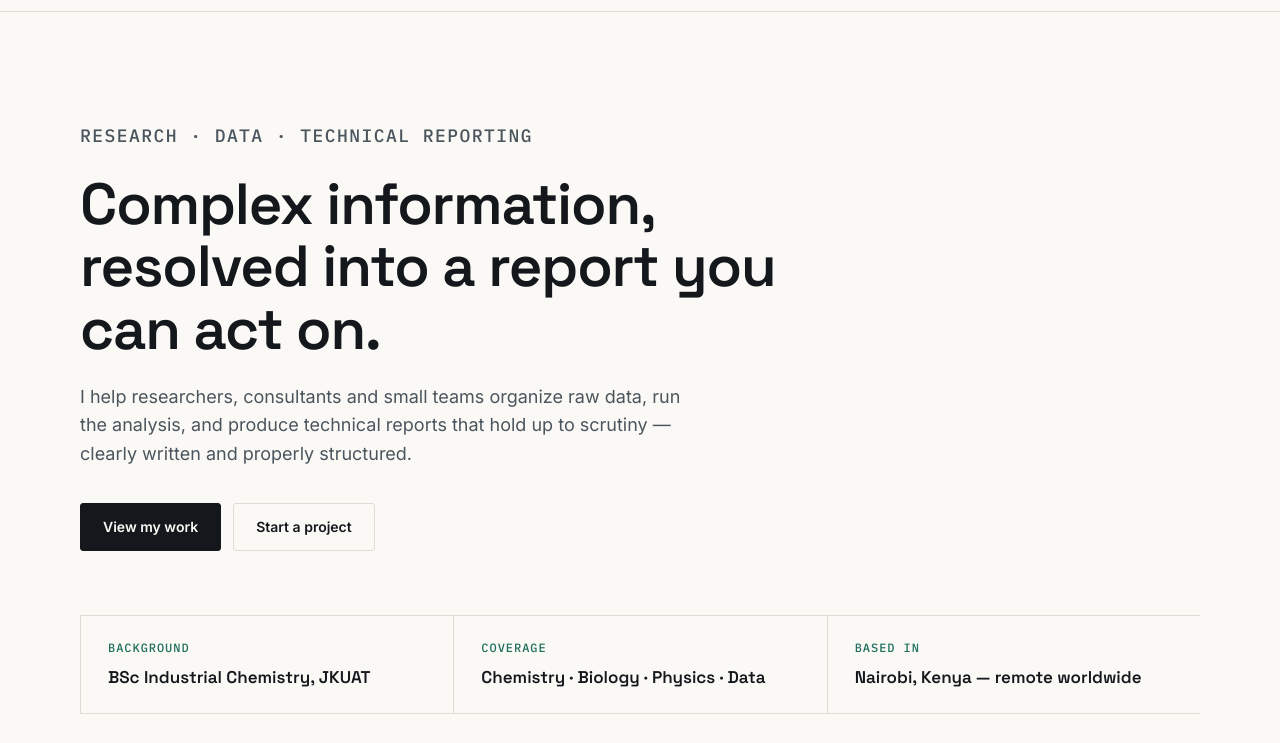
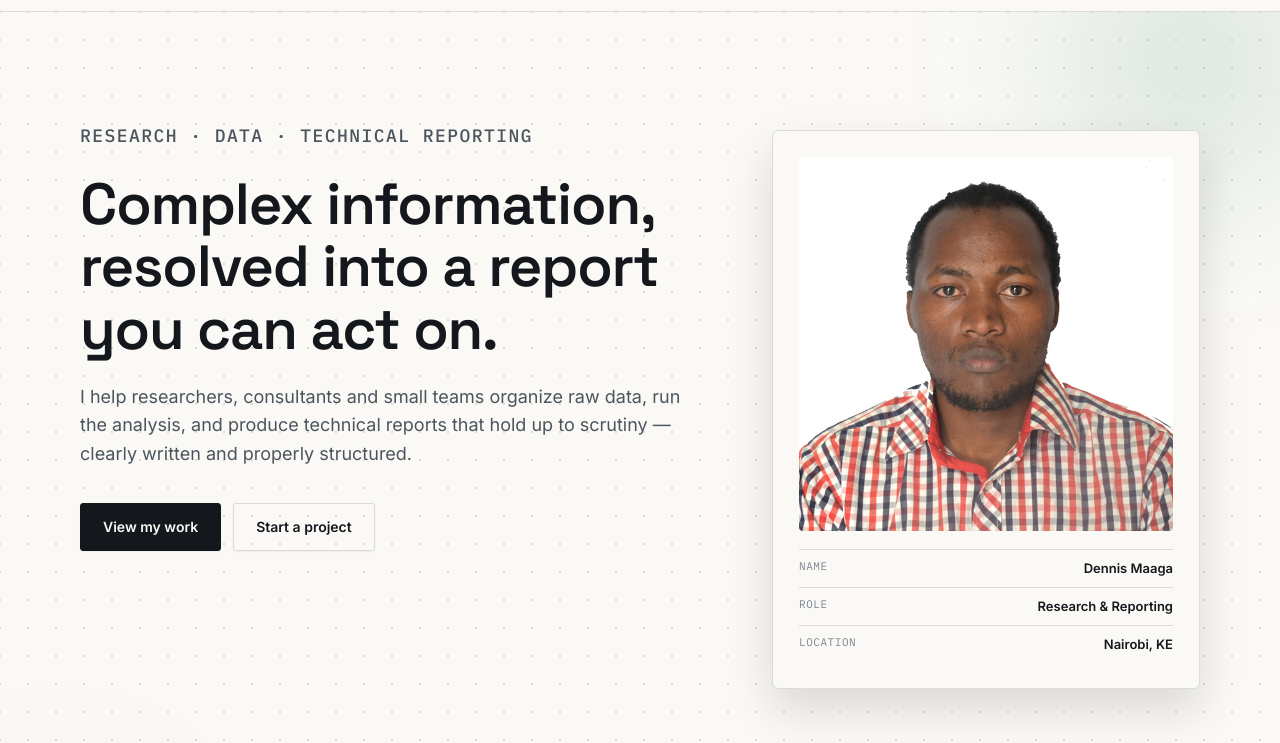
Before and after one commit to maayadennis/dennismaaya, a plain HTML site: page index.html in a window 1280 px wide. Shown: the part 57-800 px from the top of the page. Drawn offline with Linux system fonts and the light colour scheme.

Commit message:
Add files via upload
redesign site

```diff
--- a/index.html
+++ b/index.html
@@ -38,6 +38,8 @@
     <section class="hero">
         <div class="container">
 
+            <div class="hero-top">
+
                 <div class="hero-text">
 
                     <p class="tag eyebrow">RESEARCH · DATA · TECHNICAL REPORTING</p>
@@ -57,6 +59,26 @@
                     <div class="buttons">
                         <a href="#work" class="button">View my work</a>
                         <a href="#contact" class="button outline">Start a project</a>
+                    </div>
+
+                </div>
+
+                <div class="profile-card">
+                    <div class="profile-photo">
+                        <img src="dennis-photo.jpg" alt="Dennis Maaga">
+                    </div>
+                    <div class="profile-card-row">
+                        <span>Name</span>
+                        <span>Dennis Maaga</span>
+                    </div>
+                    <div class="profile-card-row">
+                        <span>Role</span>
+                        <span>Research &amp; Reporting</span>
+                    </div>
+                    <div class="profile-card-row">
+                        <span>Location</span>
+                        <span>Nairobi, KE</span>
+                    </div>
                 </div>
 
             </div>
--- a/script.js
+++ b/script.js
@@ -14,3 +14,9 @@
         menuToggle.setAttribute('aria-expanded', 'false');
     });
 });
+
+// Add a subtle shadow to the header once the page is scrolled
+const header = document.querySelector('header');
+window.addEventListener('scroll', () => {
+    header.classList.toggle('scrolled', window.scrollY > 8);
+});
--- a/style.css
+++ b/style.css
@@ -26,6 +26,11 @@
     --font-display: 'Space Grotesk', sans-serif;
     --font-body: 'Inter', sans-serif;
     --font-mono: 'IBM Plex Mono', monospace;
+
+    /* --- elevation tokens --- */
+    --shadow-sm: 0 1px 2px rgba(20, 24, 28, 0.06);
+    --shadow-md: 0 8px 24px rgba(20, 24, 28, 0.08);
+    --shadow-lg: 0 20px 45px rgba(20, 24, 28, 0.14);
 }
 
 * {
@@ -79,6 +84,11 @@
     position: sticky;
     top: 0;
     z-index: 50;
+    transition: box-shadow 0.2s ease;
+}
+
+header.scrolled {
+    box-shadow: var(--shadow-sm);
 }
 
 nav {
@@ -168,12 +178,15 @@
     font-weight: 600;
     font-size: 14px;
     border: 1px solid var(--ink);
-    transition: background 0.15s ease, color 0.15s ease;
+    box-shadow: var(--shadow-sm);
+    transition: background 0.15s ease, color 0.15s ease, transform 0.15s ease, box-shadow 0.15s ease;
 }
 
 .button:hover {
     background: var(--accent);
     border-color: var(--accent);
+    transform: translateY(-2px);
+    box-shadow: var(--shadow-md);
 }
 
 .button.outline {
@@ -190,11 +203,111 @@
 /* =============== HERO =============== */
 
 .hero {
+    position: relative;
     padding: 110px 0 70px;
+    overflow: hidden;
+    background-color: var(--paper);
+    background-image:
+        radial-gradient(circle, var(--line) 1px, transparent 1px);
+    background-size: 28px 28px;
+    background-position: -14px -14px;
+}
+
+.hero::before,
+.hero::after {
+    content: "";
+    position: absolute;
+    border-radius: 50%;
+    filter: blur(60px);
+    z-index: 0;
+    pointer-events: none;
+}
+
+.hero::before {
+    width: 420px;
+    height: 420px;
+    background: radial-gradient(circle, rgba(31, 111, 92, 0.16), transparent 70%);
+    top: -160px;
+    right: -120px;
+}
+
+.hero::after {
+    width: 320px;
+    height: 320px;
+    background: radial-gradient(circle, rgba(180, 87, 30, 0.10), transparent 70%);
+    bottom: -140px;
+    left: -100px;
+}
+
+.hero .container {
+    position: relative;
+    z-index: 1;
+}
+
+.hero-top {
+    display: grid;
+    grid-template-columns: 1.5fr 1fr;
+    gap: 50px;
+    align-items: start;
 }
 
 .hero-text {
     max-width: 780px;
+}
+
+/* --- profile card: a "spec sheet" ID card standing in for a headshot --- */
+
+.profile-card {
+    background: var(--paper);
+    border: 1px solid var(--line);
+    border-radius: 6px;
+    box-shadow: var(--shadow-lg);
+    padding: 26px;
+    margin-top: 8px;
+}
+
+.profile-photo {
+    width: 100%;
+    aspect-ratio: 1 / 1;
+    border-radius: 4px;
+    background: var(--panel);
+    display: flex;
+    align-items: center;
+    justify-content: center;
+    margin-bottom: 18px;
+    overflow: hidden;
+}
+
+.profile-photo img {
+    width: 100%;
+    height: 100%;
+    object-fit: cover;
+    object-position: center top;
+    display: block;
+}
+
+.profile-card-row {
+    display: flex;
+    justify-content: space-between;
+    padding: 8px 0;
+    border-top: 1px solid var(--line);
+    font-size: 13px;
+}
+
+.profile-card-row:first-of-type {
+    border-top: none;
+}
+
+.profile-card-row span:first-child {
+    font-family: var(--font-mono);
+    font-size: 11px;
+    letter-spacing: 0.05em;
+    text-transform: uppercase;
+    color: var(--muted);
+}
+
+.profile-card-row span:last-child {
+    font-weight: 600;
 }
 
 .eyebrow {
@@ -316,6 +429,13 @@
     padding: 30px;
     border: 1px solid var(--line);
     border-radius: 4px;
+    transition: transform 0.18s ease, box-shadow 0.18s ease, border-color 0.18s ease;
+}
+
+.card:hover {
+    transform: translateY(-4px);
+    box-shadow: var(--shadow-md);
+    border-color: var(--accent);
 }
 
 .card-lead {
@@ -383,6 +503,12 @@
     border-radius: 4px;
     overflow: hidden;
     background: var(--paper);
+    transition: transform 0.18s ease, box-shadow 0.18s ease;
+}
+
+.project:hover {
+    transform: translateY(-4px);
+    box-shadow: var(--shadow-lg);
 }
 
 .project-header {
@@ -557,6 +683,14 @@
         font-size: 42px;
     }
 
+    .hero-top {
+        grid-template-columns: 1fr;
+    }
+
+    .profile-card {
+        max-width: 320px;
+    }
+
     .service-lead {
         grid-template-columns: 1fr;
     }
```
Also changed, not shown: dennis-photo.jpg (added). Lines whose indentation alone changed are shown as unchanged.
